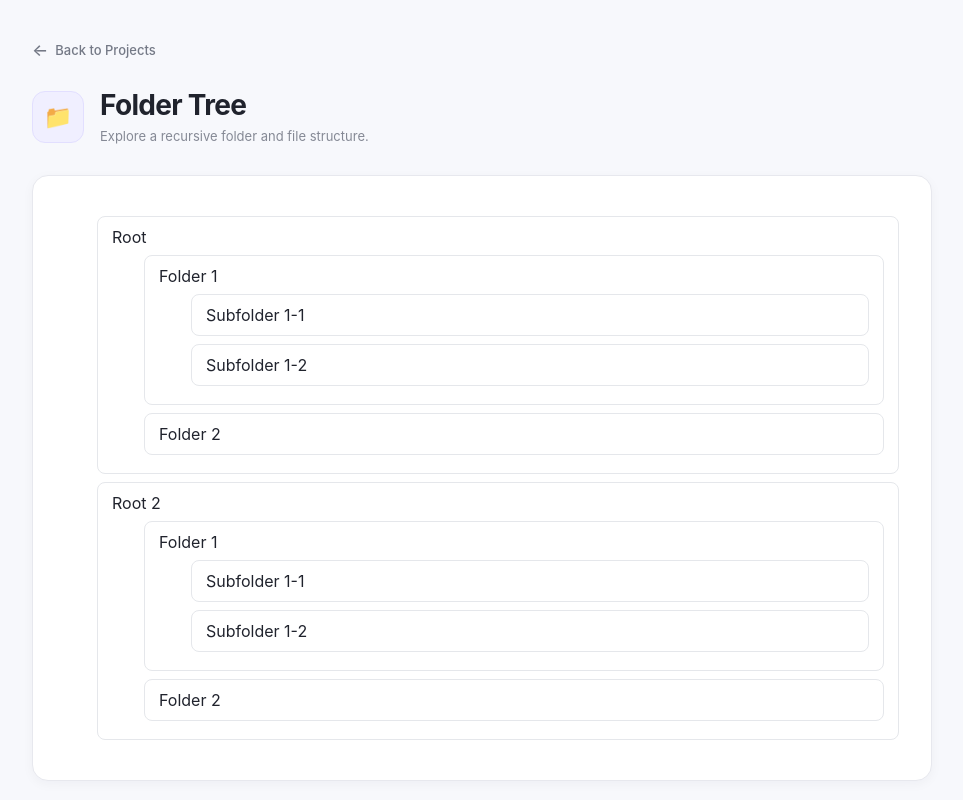
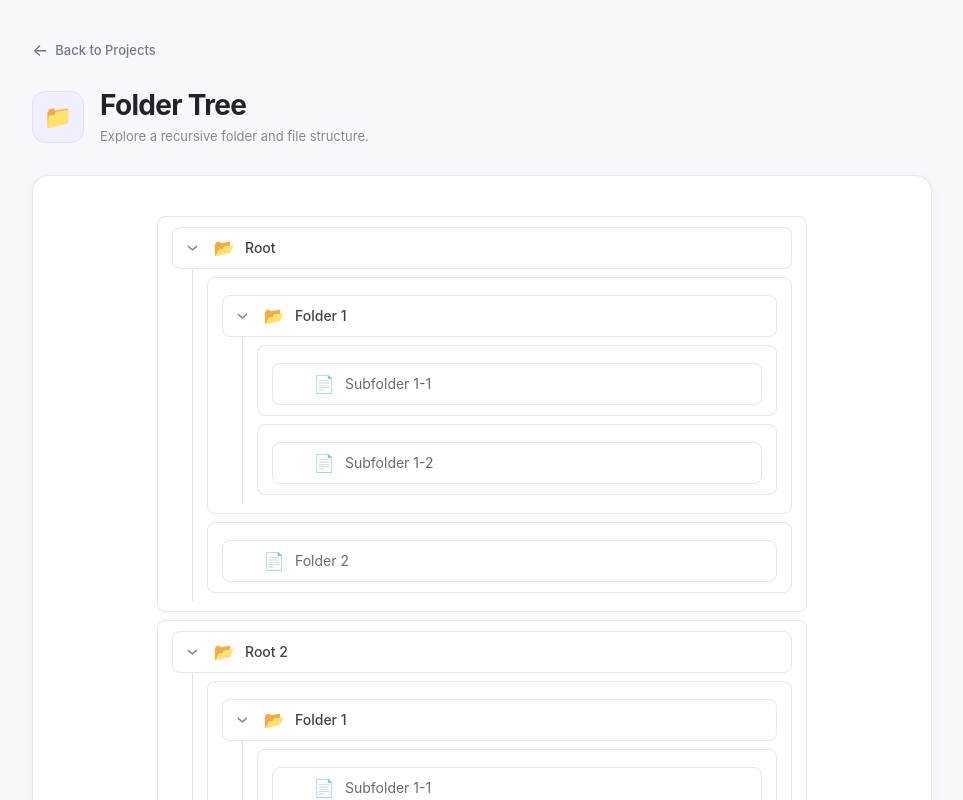
Before and after one commit to Shweta-rajput/machine-coding, a React (Vite) app: page /folder-tree in a window 1280 px wide. Shown: the top 800 px of the page, without its empty margins (158-1121 px from the left). Built offline with nearby package versions, Linux system fonts and the light colour scheme.

Commit message:
Enhence styling of folder structure and nested checkboxes

```diff
--- a/src/components/FolderStructure/Folder.jsx
+++ b/src/components/FolderStructure/Folder.jsx
@@ -2,9 +2,9 @@ import { useCallback, useState } from "react";
 
 const Folder = ({ data }) => {
   return (
-    <ul>
-      {data?.map((item, i) => (
-        <FolderItem key={i} item={item} />
+    <ul className="folder-list">
+      {data?.map((item) => (
+        <FolderItem item={item} key={item.id} />
       ))}
     </ul>
   );
@@ -13,18 +13,33 @@ const Folder = ({ data }) => {
 const FolderItem = ({ item }) => {
   const [isOpen, setIsOpen] = useState(true);
 
+  const hasChildren = !!item?.children?.length;
+
   const handleToggleTree = useCallback(() => {
+    if (!hasChildren) return;
+
     setIsOpen((prev) => !prev);
-  }, []);
+  }, [hasChildren]);
 
   return (
-    <li
-      key={item.id}
-      className={`${item?.children?.length ? "folder" : "file"} `}
-    >
-      <p onClick={handleToggleTree}>{item.name}</p>
+    <li className={hasChildren ? "folder-item" : "file-item"}>
+      <div className="folder-row" onClick={handleToggleTree}>
+        {hasChildren ? (
+          <span className={`folder-chevron ${isOpen ? "expanded" : ""}`}>
+            ›
+          </span>
+        ) : (
+          <span className="folder-spacer" />
+        )}
 
-      {!!item?.children?.length && (
+        <span className="folder-icon">
+          {hasChildren ? (isOpen ? "📂" : "📁") : "📄"}
+        </span>
+
+        <span className="folder-name">{item.name}</span>
+      </div>
+
+      {hasChildren && (
         <div className={`folder-content ${isOpen ? "open" : "closed"}`}>
           <Folder data={item.children} />
         </div>
--- a/src/components/FolderStructure/style.css
+++ b/src/components/FolderStructure/style.css
@@ -1,17 +1,176 @@
-.folder {
-  cursor: pointer;
+/* ================================
+   FOLDER TREE
+================================ */
+
+.folder-tree {
+  width: min(650px, 100%);
+  margin: 0 auto;
 }
 
+/* ---------------- LIST ---------------- */
+
+.folder-list {
+  list-style: none;
+
+  padding: 0;
+  margin: 0;
+}
+
+/* ---------------- ROW ---------------- */
+
+.folder-row {
+  display: flex;
+  align-items: center;
+  gap: 9px;
+
+  min-height: 42px;
+
+  padding: 7px 12px;
+
+  background: #fff;
+
+  border: 1px solid #e7e8ed;
+  border-radius: 8px;
+
+  cursor: pointer;
+
+  transition:
+    background 0.2s ease,
+    border-color 0.2s ease,
+    box-shadow 0.2s ease;
+}
+
+.folder-row:hover {
+  background: #fafaff;
+
+  border-color: #dcd9f7;
+
+  box-shadow: 0 2px 7px rgba(30, 35, 50, 0.05);
+}
+
+/* ---------------- CHEVRON ---------------- */
+
+.folder-chevron {
+  width: 18px;
+  height: 18px;
+
+  display: grid;
+  place-items: center;
+
+  color: #858995;
+
+  font-size: 20px;
+  line-height: 1;
+
+  transform: rotate(0deg);
+
+  transition:
+    transform 0.2s ease,
+    color 0.2s ease;
+}
+
+.folder-chevron.expanded {
+  transform: rotate(90deg);
+}
+
+.folder-row:hover .folder-chevron {
+  color: #6c63ff;
+}
+
+/* ---------------- SPACER ---------------- */
+
+.folder-spacer {
+  width: 18px;
+}
+
+/* ---------------- ICON ---------------- */
+
+.folder-icon {
+  width: 24px;
+
+  display: flex;
+  justify-content: center;
+
+  font-size: 17px;
+}
+
+/* ---------------- NAME ---------------- */
+
+.folder-name {
+  color: #3f424c;
+
+  font-size: 14px;
+  font-weight: 500;
+
+  white-space: nowrap;
+}
+
+/* ---------------- NESTED CONTENT ---------------- */
+
 .folder-content {
-  transform-origin: top;
-  transform: scaleY(0);
-  opacity: 0;
-  transition: 0.3s ease;
-  max-height: 0;
+  display: grid;
+
+  grid-template-rows: 0fr;
+
+  margin-left: 20px;
+
+  overflow: hidden;
+
+  transition:
+    grid-template-rows 0.25s ease,
+    opacity 0.25s ease;
+}
+
+.folder-content > .folder-list {
+  min-height: 0;
+
+  padding-left: 14px;
+
+  border-left: 1px solid #e2e3e9;
 }
 
 .folder-content.open {
-  opacity: 1;
-  transform: scaleY(1);
-  max-height: max-content;
+  grid-template-rows: 1fr;
 }
+
+.folder-content.closed {
+  grid-template-rows: 0fr;
+}
+
+/* ---------------- NESTED ITEMS ---------------- */
+
+.folder-content .folder-row {
+  margin-top: 7px;
+}
+
+/* ---------------- FILE ---------------- */
+
+.file-item .folder-row {
+  cursor: default;
+}
+
+.file-item .folder-name {
+  color: #666a75;
+  font-weight: 400;
+}
+
+/* ---------------- RESPONSIVE ---------------- */
+
+@media (max-width: 600px) {
+  .folder-row {
+    min-height: 40px;
+    padding: 6px 10px;
+  }
+
+  .folder-name {
+    font-size: 13px;
+  }
+
+  .folder-content {
+    margin-left: 12px;
+  }
+
+  .folder-content > .folder-list {
+    padding-left: 10px;
+  }
+}
--- a/src/components/NestedCheckboxes/NestedCheckboxes.jsx
+++ b/src/components/NestedCheckboxes/NestedCheckboxes.jsx
@@ -8,41 +8,43 @@ const NestedCheckboxes = () => {
 
   const handleCheck = useCallback(
     (isChecked, item) => {
-      let newState = { ...checkedItems };
+      const newState = { ...checkedItems };
 
-      const checkAllChildrens = (element) => {
+      const checkAllChildren = (element) => {
         newState[element.id] = isChecked;
-        element?.children?.forEach((ele) => {
-          checkAllChildrens(ele);
+
+        element?.children?.forEach((child) => {
+          checkAllChildren(child);
         });
       };
 
       const checkForParent = (element) => {
-        const allChildrensChecked = element?.children?.every((ele) => {
-          if (ele.children) {
-            checkForParent(ele);
-          }
-          return newState[ele.id];
+        if (!element?.children?.length) return;
+
+        element.children.forEach((child) => {
+          checkForParent(child);
         });
 
-        newState[element.id] = allChildrensChecked;
+        newState[element.id] = element.children.every(
+          (child) => newState[child.id],
+        );
       };
 
-      checkAllChildrens(item);
+      checkAllChildren(item);
 
-      checkboxData?.forEach((ele) => {
-        checkForParent(ele);
+      checkboxData.forEach((element) => {
+        checkForParent(element);
       });
 
       setCheckedItems(newState);
     },
-    [checkedItems, setCheckedItems],
+    [checkedItems],
   );
 
   return (
     <ProjectLayout
       title="Nested Checkboxes"
-      description="Practice recursive state management with nested checkboxes."
+      description="Select nested items with automatic parent-child state handling."
       icon="☑️"
     >
       <div className="nested-checkboxes">
@@ -58,19 +60,22 @@ const NestedCheckboxes = () => {
 
 const NestedTree = ({ data, checkedItems, onCheck }) => {
   return (
-    <ul>
-      {data?.map((item) => {
-        return (
-          <li key={item.id}>
+    <ul className="checkbox-tree">
+      {data?.map((item) => (
+        <li key={item.id} className="checkbox-item">
+          <div className="checkbox-row">
             <input
               type="checkbox"
+              id={`checkbox-${item.id}`}
               checked={checkedItems?.[item.id] || false}
               onChange={(e) => onCheck(e.target.checked, item)}
             />
-            <span>{item.label}</span>
+
+            <label htmlFor={`checkbox-${item.id}`}>{item.label}</label>
+          </div>
 
           {!!item.children?.length && (
-              <div>
+            <div className="checkbox-children">
               <NestedTree
                 data={item.children}
                 checkedItems={checkedItems}
@@ -79,8 +84,7 @@ const NestedTree = ({ data, checkedItems, onCheck }) => {
             </div>
           )}
         </li>
-        );
-      })}
+      ))}
     </ul>
   );
 };
--- a/src/components/NestedCheckboxes/style.css
+++ b/src/components/NestedCheckboxes/style.css
@@ -1,3 +1,185 @@
-li {
-  list-style-type: none;
+/* =================================
+   NESTED CHECKBOXES
+================================= */
+
+.nested-checkboxes {
+  width: min(700px, 100%);
+  margin: 0 auto;
 }
+
+/* =================================
+   LIST
+================================= */
+
+.checkbox-tree {
+  list-style: none;
+  padding: 0;
+  margin: 0;
+}
+
+/* =================================
+   ITEM
+================================= */
+
+.checkbox-item {
+  margin: 10px 0;
+}
+
+/* =================================
+   MAIN CARD
+================================= */
+
+.checkbox-row {
+  display: flex;
+  align-items: center;
+
+  min-height: 46px;
+
+  padding: 10px 14px;
+
+  border-radius: 10px;
+
+  background: #f4f3ff;
+  border: 1px solid #dfdcff;
+
+  box-shadow: 0 2px 5px rgba(83, 76, 160, 0.06);
+
+  transition:
+    transform 0.2s ease,
+    box-shadow 0.2s ease;
+}
+
+.checkbox-row:hover {
+  transform: translateY(-1px);
+
+  box-shadow: 0 4px 10px rgba(83, 76, 160, 0.1);
+}
+
+/* =================================
+   CHECKBOX
+================================= */
+
+.checkbox-row input[type="checkbox"] {
+  appearance: none;
+
+  width: 18px;
+  height: 18px;
+
+  flex-shrink: 0;
+
+  margin: 0 11px 0 0;
+
+  border: 1.5px solid #aaa6d2;
+  border-radius: 5px;
+
+  background: #ffffff;
+
+  cursor: pointer;
+
+  position: relative;
+
+  transition: 0.15s ease;
+}
+
+.checkbox-row input[type="checkbox"]:checked {
+  background: #6c63ff;
+  border-color: #6c63ff;
+}
+
+.checkbox-row input[type="checkbox"]:checked::after {
+  content: "";
+
+  position: absolute;
+
+  width: 5px;
+  height: 9px;
+
+  left: 5px;
+  top: 2px;
+
+  border: solid #fff;
+  border-width: 0 2px 2px 0;
+
+  transform: rotate(45deg);
+}
+
+/* =================================
+   LABEL
+================================= */
+
+.checkbox-row label {
+  flex: 1;
+
+  color: #3e3c5a;
+
+  font-size: 14px;
+  font-weight: 600;
+
+  cursor: pointer;
+}
+
+/* =================================
+   CHILDREN
+================================= */
+
+.checkbox-children {
+  margin-left: 25px;
+
+  padding-left: 15px;
+
+  border-left: 2px solid #e1defc;
+}
+
+/* =================================
+   CHILD CARD
+================================= */
+
+.checkbox-children .checkbox-row {
+  background: #f7faff;
+
+  border-color: #dce8f7;
+
+  box-shadow: 0 2px 5px rgba(72, 103, 145, 0.05);
+}
+
+.checkbox-children .checkbox-row:hover {
+  box-shadow: 0 4px 10px rgba(72, 103, 145, 0.09);
+}
+
+/* =================================
+   DEEP CHILD
+================================= */
+
+.checkbox-children .checkbox-children {
+  border-left-color: #d9e6f5;
+}
+
+/* =================================
+   LEAF ITEMS
+================================= */
+
+.checkbox-children .checkbox-children .checkbox-row {
+  background: #f8fcf9;
+
+  border-color: #dceee1;
+}
+
+.checkbox-children .checkbox-children .checkbox-row:hover {
+  box-shadow: 0 4px 10px rgba(70, 130, 90, 0.08);
+}
+
+/* =================================
+   RESPONSIVE
+================================= */
+
+@media (max-width: 600px) {
+  .checkbox-row {
+    min-height: 43px;
+    padding: 9px 11px;
+  }
+
+  .checkbox-children {
+    margin-left: 14px;
+    padding-left: 10px;
+  }
+}
```
Lines whose indentation alone changed are shown as unchanged.
